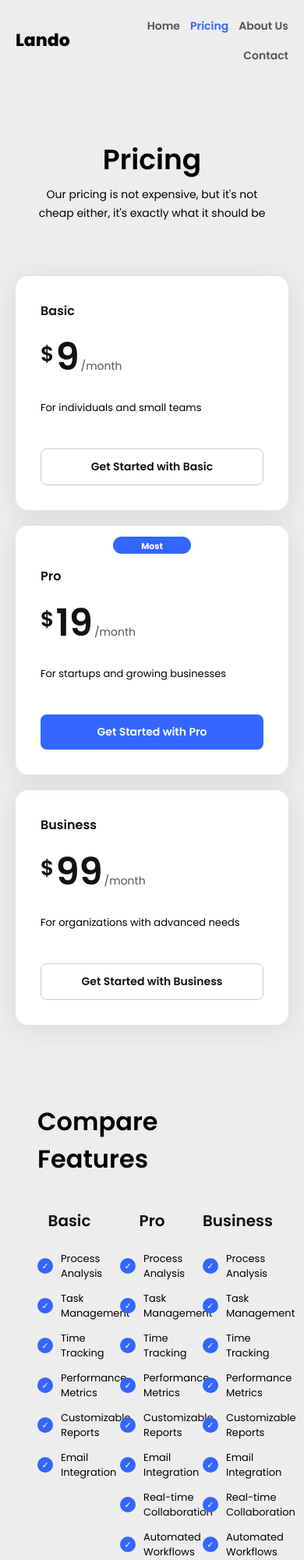
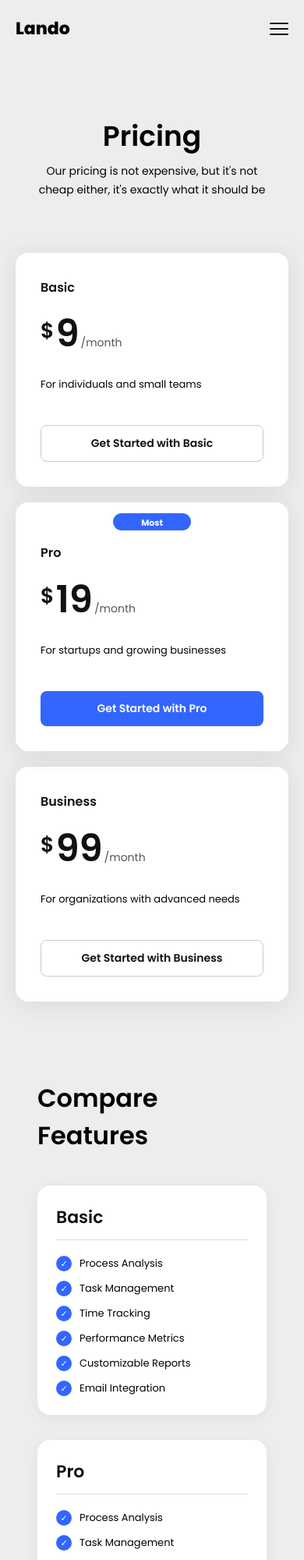
Before and after one commit to anaghaaa-r/lando-landing-page, a plain HTML site: page pricing.html in a window 390 px wide. Shown: the top 2000 px of the page at 78% size. Drawn offline with Linux system fonts and the light colour scheme.

Commit message:
fixed website responsive issues

```diff
--- a/assets/css/style.css
+++ b/assets/css/style.css
@@ -41,11 +41,8 @@ nav {
     align-items: center;
     padding: 0 48px;
     height: 64px;
-    /* background: var(--bg); */
-    /* position: sticky; */
     top: 0;
     z-index: 100;
-    /* border-bottom: 1px solid rgba(0, 0, 0, 0.06); */
 }
 
 .nav-logo {
@@ -1121,6 +1118,33 @@ html {
     overflow-x: hidden;
 }
 
+.menu-toggle {
+    display: none;
+    flex-direction: column;
+    gap: 5px;
+    cursor: pointer;
+}
+
+.menu-toggle span {
+    width: 24px;
+    height: 2px;
+    background: var(--black);
+    border-radius: 2px;
+    transition: 0.3s;
+}
+
+.menu-toggle.open span:nth-child(1) {
+    transform: rotate(45deg) translate(5px, 5px);
+}
+
+.menu-toggle.open span:nth-child(2) {
+    opacity: 0;
+}
+
+.menu-toggle.open span:nth-child(3) {
+    transform: rotate(-45deg) translate(5px, -5px);
+}
+
 /* =========================================
    LARGE TABLETS
 ========================================= */
@@ -1191,11 +1215,16 @@ html {
 
     .compare-grid {
         grid-template-columns: repeat(3, 1fr);
-        gap: 32px;
-    }
-
-    .compare-divider-row {
-        display: none;
+        gap: 20px;
+    }
+
+    .compare-col h3 {
+        font-size: 22px;
+    }
+
+    .feature-list li {
+        font-size: 13px;
+        line-height: 1.5;
     }
 
     .footer-inner {
@@ -1296,22 +1325,42 @@ html {
 @media (max-width: 768px) {
 
     nav {
-        flex-wrap: wrap;
+        position: relative;
+        padding: 16px 20px;
         height: auto;
-        gap: 16px;
-        padding: 20px;
+        align-items: center;
+    }
+
+    .menu-toggle {
+        display: flex;
+        margin-left: auto;
+        z-index: 1001;
+    }
+
+    .nav-right {
+        display: none;
     }
 
     .nav-links {
-        width: 100%;
-        justify-content: right;
-        flex-wrap: wrap;
-        gap: 13px;
-    }
-
-    .nav-right {
-        width: 100%;
-        justify-content: center;
+        display: none;
+        position: absolute;
+        top: 70px;
+        left: 20px;
+        width: calc(100% - 40px);
+        background: rgba(237, 237, 237, 0.98);
+        backdrop-filter: blur(10px);
+        border: 1px solid rgba(0, 0, 0, 0.05);
+        border-radius: 16px;
+        padding: 24px;
+        box-shadow: rgba(0, 0, 0, 0.08) 0px 4px 20px;
+        flex-direction: column;
+        align-items: center;
+        gap: 20px;
+        z-index: 1000;
+    }
+
+    .nav-links.show {
+        display: flex;
     }
 
     .hero,
@@ -1436,31 +1485,25 @@ html {
     }
 
     .compare-grid {
-        display: flex;
-        flex-wrap: wrap;
-        gap: 24px;
-    }
-
-    /* headings row */
-    .compare-grid>.compare-col:nth-child(-n+3) {
-        width: calc(33.333% - 16px);
-    }
-
-    /* feature columns */
-    .compare-grid>.compare-col:nth-child(n+5) {
-        width: calc(33.333% - 16px);
+        grid-template-columns: 1fr;
+        gap: 32px;
     }
 
     .compare-divider-row {
-        width: 100%;
-        height: 2px;
-        background-color: rgb(217, 217, 217);
-        margin: 0;
+        display: none;
+    }
+
+    .compare-col {
+        background: white;
+        padding: 24px;
+        border-radius: 16px;
+        box-shadow: rgba(0, 0, 0, 0.06) 0px 4px 16px;
     }
 
     .compare-col h3 {
-        text-align: center;
-        font-size: 20px;
+        margin-bottom: 20px;
+        padding-bottom: 12px;
+        border-bottom: 1px solid #ddd;
     }
 
     .feature-list li {
@@ -1548,6 +1591,26 @@ html {
 
 @media (max-width: 480px) {
 
+    nav {
+        flex-wrap: wrap;
+        height: auto;
+        gap: 16px;
+        padding: 20px;
+    }
+
+    .nav-links {
+        width: 100%;
+        justify-content: right;
+        flex-wrap: wrap;
+        gap: 5px;
+    }
+
+    .nav-right {
+        width: 100%;
+        justify-content: center;
+    }
+
+
     .hero h1 {
         font-size: 30px;
     }
--- a/assets/js/main.js
+++ b/assets/js/main.js
@@ -1,3 +1,9 @@
 function toggleFaq(el) {
     el.classList.toggle('open');
 }
+
+function toggleMenu() {
+    document.querySelector(".nav-links").classList.toggle("show");
+    document.querySelector(".nav-right").classList.toggle("show");
+    document.querySelector(".menu-toggle").classList.toggle("open");
+}
--- a/pricing.html
+++ b/pricing.html
@@ -28,9 +28,14 @@
       <li><a href="contact.html">Contact</a></li>
     </ul>
     <!-- <div class="nav-right">
-      <button class="btn-login">Log in</button>
-      <button class="btn-signup">Sign up</button>
-    </div> -->
+            <button class="btn-login">Log in</button>
+            <button class="btn-signup">Sign up</button>
+        </div> -->
+    <div class="menu-toggle" onclick="toggleMenu()">
+      <span></span>
+      <span></span>
+      <span></span>
+    </div>
   </nav>
 
   <!-- ===================== PRICING PAGE ===================== -->
@@ -82,22 +87,11 @@
     <div class="compare-section">
       <h2 class="title">Compare Features</h2>
       <div class="compare-grid">
-        <!-- Headings row -->
-        <div class="compare-col">
-          <h3>Basic</h3>
-        </div>
-        <div class="compare-col">
-          <h3>Pro</h3>
-        </div>
-        <div class="compare-col">
-          <h3>Business</h3>
-        </div>
-
-        <!-- Divider spanning all 3 columns -->
-        <div class="compare-divider-row"></div>
 
         <!-- BASIC features -->
         <div class="compare-col">
+          <h3>Basic</h3>
+          <div class="compare-divider-row"></div>
           <ul class="feature-list">
             <li><span class="check-icon">✓</span> Process Analysis</li>
             <li><span class="check-icon">✓</span> Task Management</li>
@@ -109,6 +103,8 @@
         </div>
         <!-- PRO features -->
         <div class="compare-col">
+          <h3>Pro</h3>
+          <div class="compare-divider-row"></div>
           <ul class="feature-list">
             <li><span class="check-icon">✓</span> Process Analysis</li>
             <li><span class="check-icon">✓</span> Task Management</li>
@@ -122,6 +118,8 @@
         </div>
         <!-- BUSINESS features -->
         <div class="compare-col">
+          <h3>Business</h3>
+          <div class="compare-divider-row"></div>
           <ul class="feature-list">
             <li><span class="check-icon">✓</span> Process Analysis</li>
             <li><span class="check-icon">✓</span> Task Management</li>
```
Also changed, not shown: about-us.html (+8 -3 lines), contact.html (+8 -3 lines), index.html (+5 -0 lines). Lines whose indentation alone changed are shown as unchanged.
